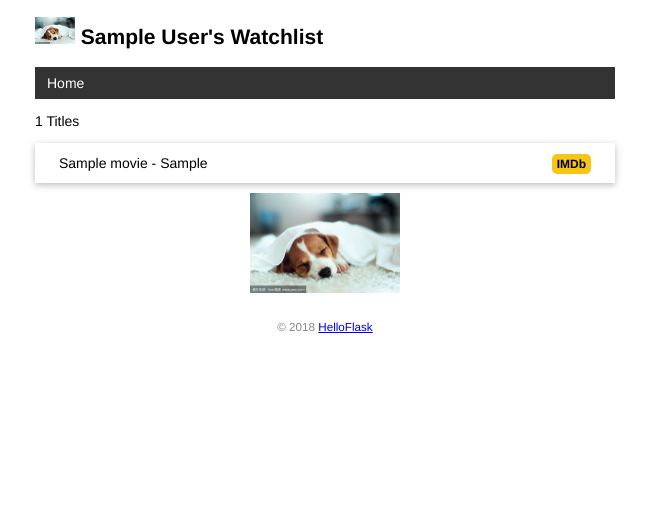
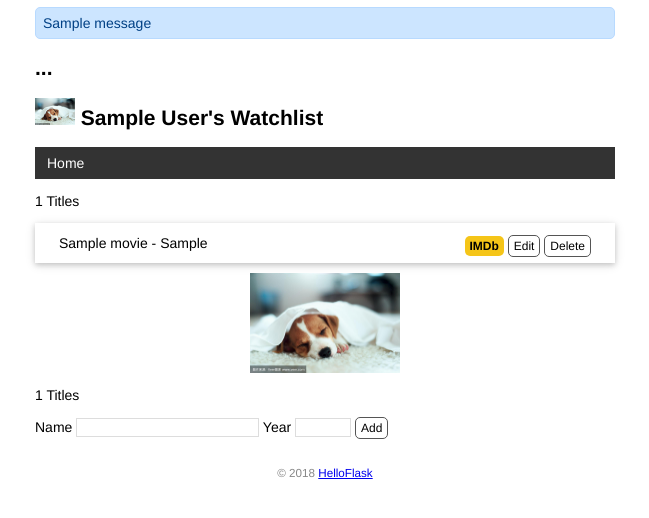
Before and after one commit to yufanghui/falsk_demo, a Flask app: page / in a window 1280 px wide. Shown: the top 518 px of the page, without its empty margins (315-964 px from the left). Run offline with Flask 3, Linux system fonts and the light colour scheme; tables that the repository leaves empty hold one stand-in row (values such as "Sample post"); one stand-in notice (Sample message) is shown.

Commit message:
创建，编辑，删除操作

```diff
--- a/app.py
+++ b/app.py
@@ -1,16 +1,52 @@
-from flask import Flask
-# from markupsafe import escape
-# from flask import url_for
-from flask import Flask, render_template
 from flask_sqlalchemy import SQLAlchemy
 import os
+from flask import request, url_for, redirect, flash, Flask, render_template
 
 
 app = Flask(__name__)
-@app.route('/')
+app.config['SECRET_KEY'] = 'dev'  # 等同于 app.secret_key = 'dev'
+
+@app.route('/', methods=['GET', 'POST'])
 def index():
+    if request.method == 'POST':
+        title = request.form.get('title')
+        year = request.form.get('year')
+        if not title or not year or len(year) > 4 or len(title) > 60:
+            flash('Invalid input')
+            return redirect(url_for('index'))
+        movie = Movie(title=title,year=year)
+        db.session.add(movie)
+        db.session.commit()
+        flash('Item created')
+        return redirect(url_for('index'))
     movies = Movie.query.all()
     return render_template('index.html', movies=movies)
+
+@app.route('/movie/edit/<int:movie_id>',methods=['GET','POST'])
+def edit(movie_id):
+    movie = Movie.query.get_or_404(movie_id)
+    if request.method == 'POST':
+        title = request.form.get('title')
+        year = request.form.get('year')
+        if not title or not year or len(year) > 4 or len(title) > 60:
+            flash('Invalid input')
+            return redirect(url_for('index'))
+        movie.title = title
+        movie.year = year
+        db.session.commit()
+        flash('Item updated.')
+        return redirect(url_for('index'))
+    return render_template('edit.html',movie=movie)
+
+
+@app.route('/movie/delete/<int:movie_id>',methods=['POST'])
+def delete(movie_id):
+    movie = Movie.query.get_or_404(movie_id)
+    db.session.delete(movie)
+    db.session.commit()
+    flash('Item deleted.')
+    return redirect(url_for('index'))
+
 
 @app.errorhandler(404)
 def page_not_found(e):
@@ -49,8 +85,6 @@ def initdb(drop):
 
 
 
-
-
 @app.cli.command()
 def forge():
     db.create_all()
--- a/static/style.css
+++ b/static/style.css
@@ -84,3 +84,50 @@ nav li a:hover {
     border-radius: 5px;
     padding: 3px 5px;
 }
+
+
+/* 覆盖某些浏览器对 input 元素定义的字体 */
+input[type=submit] {
+    font-family: inherit;
+}
+
+input[type=text] {
+    border: 1px solid #ddd;
+}
+
+input[name=year] {
+    width: 50px;
+}
+
+.btn {
+    font-size: 12px;
+    padding: 3px 5px;
+    text-decoration: none;
+    cursor: pointer;
+    background-color: white;
+    color: black;
+    border: 1px solid #555555;
+    border-radius: 5px;
+}
+
+.btn:hover {
+    text-decoration: none;
+    background-color: black;
+    color: white;
+    border: 1px solid black;
+}
+
+.alert {
+    position: relative;
+    padding: 7px;
+    margin: 7px 0;
+    border: 1px solid transparent;
+    color: #004085;
+    background-color: #cce5ff;
+    border-color: #b8daff;
+    border-radius: 5px;
+}
+
+.inline-form {
+    display: inline;
+}
--- a/templates/base.html
+++ b/templates/base.html
@@ -10,6 +10,11 @@
     {% endblock %}
 </head>
 <body>
+    <!-- 插入到页面标题上方 -->
+    {% for message in get_flashed_messages() %}
+    <div class="alert">{{ message }}</div>
+    {% endfor %}
+    <h2>...</h2>
     <h2>
         <img alt="Avatar" class="avatar" src="{{ url_for('static', filename='images/dog.jpeg') }}">
         {{ user.name }}'s Watchlist
--- a/templates/index.html
+++ b/templates/index.html
@@ -7,9 +7,20 @@
     <li>{{ movie.title }} - {{ movie.year }}
         <span class="float-right">
             <a class="imdb" href="https://www.imdb.com/find?q={{ movie.title }}" target="_blank" title="Find this movie on IMDb">IMDb</a>
+            <a class="btn" href="{{ url_for('edit', movie_id=movie.id) }}">Edit</a>
+            <form class="inline-form" method="post" action="{{ url_for('delete', movie_id=movie.id) }}">
+                <input class="btn" type="submit" name="delete" value="Delete" onclick="return confirm('Are you sure?')">
+            </form>
         </span>
     </li>
     {% endfor %}
 </ul>
 <img alt="Walking Totoro" class="totoro" src="{{ url_for('static', filename='images/dog.jpeg') }}" title="to~to~ro~">
+
+<p>{{ movies|length }} Titles</p>
+<form method="post">
+    Name <input type="text" name="title" autocomplete="off" required>
+    Year <input type="text" name="year" autocomplete="off" required>
+    <input class="btn" type="submit" name="submit" value="Add">
+</form>
 {% endblock %}
```
Also changed, not shown: templates/edit.html (added, +10 -0 lines), data.db.
